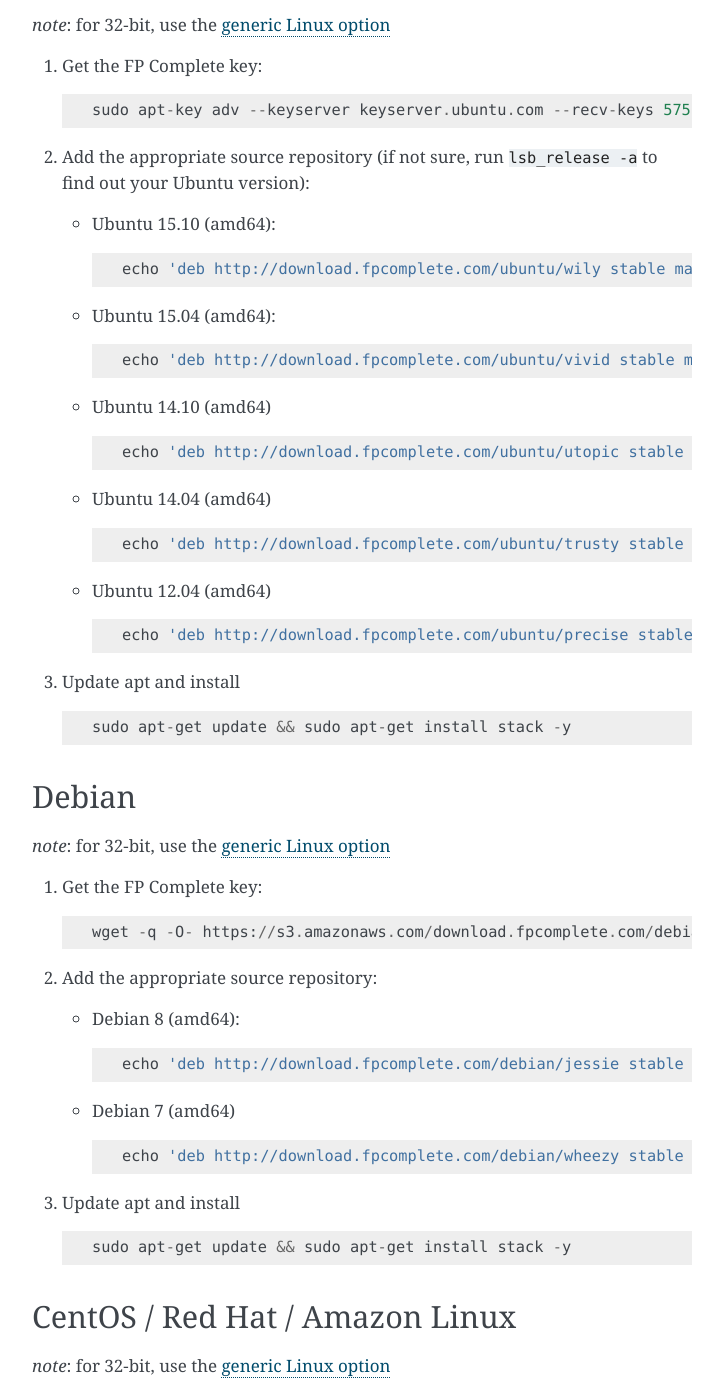
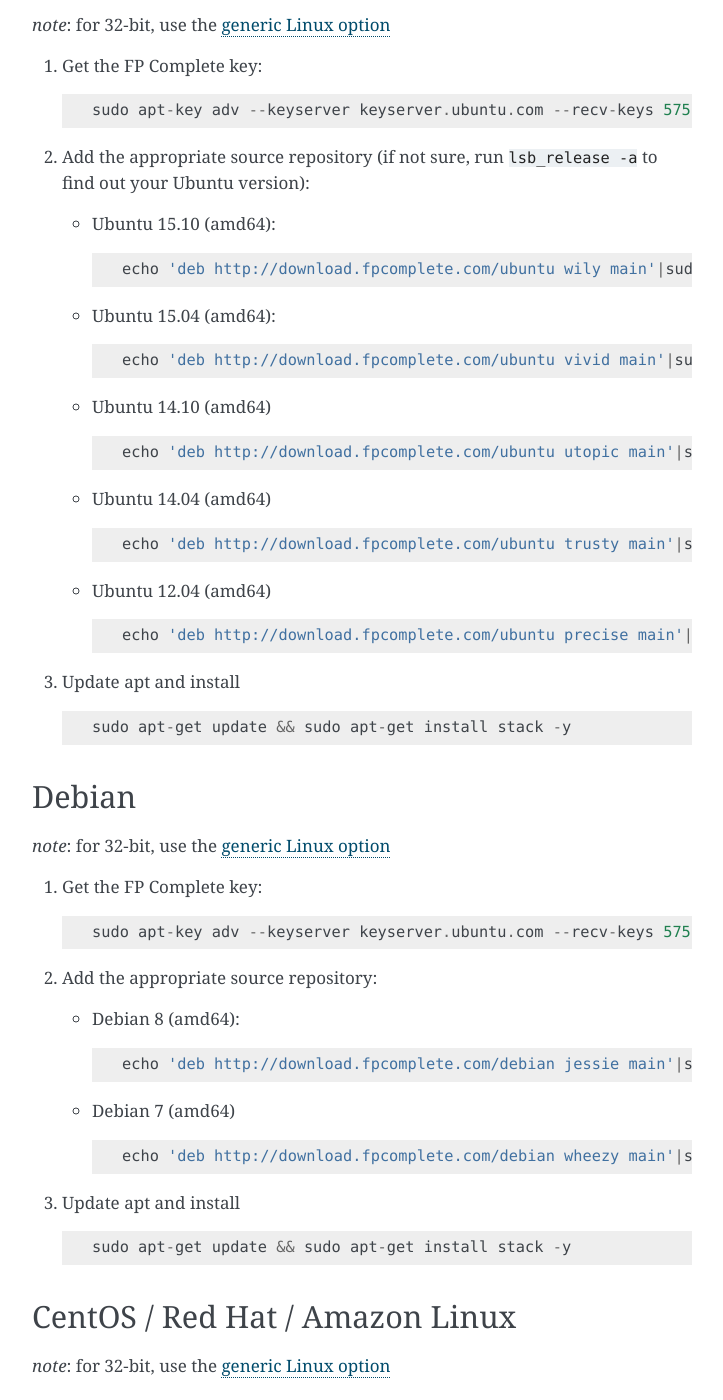
Before and after one commit to commercialhaskell/stack, a Sphinx documentation site: the page built from doc/install_and_upgrade.md, in a window 1280 px wide and 1400 px high, scrolled down 1864 px. Shown: the whole window, without its empty margins (388-1111 px from the left). Built offline with Sphinx 7.4.7, drawn with Linux system fonts in a browser that asks for light colours.

Commit message:
Fix Ubuntu source repository: bad URL semantics
fixes #1378

```diff
--- a/doc/install_and_upgrade.md
+++ b/doc/install_and_upgrade.md
@@ -93,23 +93,23 @@
 
       * Ubuntu 15.10 (amd64):
 
-            echo 'deb http://download.fpcomplete.com/ubuntu/wily stable main'|sudo tee /etc/apt/sources.list.d/fpco.list
+            echo 'deb http://download.fpcomplete.com/ubuntu wily main'|sudo tee /etc/apt/sources.list.d/fpco.list
 
       * Ubuntu 15.04 (amd64):
 
-            echo 'deb http://download.fpcomplete.com/ubuntu/vivid stable main'|sudo tee /etc/apt/sources.list.d/fpco.list
+            echo 'deb http://download.fpcomplete.com/ubuntu vivid main'|sudo tee /etc/apt/sources.list.d/fpco.list
 
       * Ubuntu 14.10 (amd64)
 
-            echo 'deb http://download.fpcomplete.com/ubuntu/utopic stable main'|sudo tee /etc/apt/sources.list.d/fpco.list
+            echo 'deb http://download.fpcomplete.com/ubuntu utopic main'|sudo tee /etc/apt/sources.list.d/fpco.list
 
       * Ubuntu 14.04 (amd64)
 
-            echo 'deb http://download.fpcomplete.com/ubuntu/trusty stable main'|sudo tee /etc/apt/sources.list.d/fpco.list
+            echo 'deb http://download.fpcomplete.com/ubuntu trusty main'|sudo tee /etc/apt/sources.list.d/fpco.list
 
       * Ubuntu 12.04 (amd64)
 
-            echo 'deb http://download.fpcomplete.com/ubuntu/precise stable main'|sudo tee /etc/apt/sources.list.d/fpco.list
+            echo 'deb http://download.fpcomplete.com/ubuntu precise main'|sudo tee /etc/apt/sources.list.d/fpco.list
 
  3. Update apt and install
 
@@ -121,17 +121,17 @@
 
  1. Get the FP Complete key:
 
-        wget -q -O- https://s3.amazonaws.com/download.fpcomplete.com/debian/fpco.key | sudo apt-key add -
+        sudo apt-key adv --keyserver keyserver.ubuntu.com --recv-keys 575159689BEFB442
 
  2. Add the appropriate source repository:
 
       * Debian 8 (amd64):
 
-            echo 'deb http://download.fpcomplete.com/debian/jessie stable main'|sudo tee /etc/apt/sources.list.d/fpco.list
+            echo 'deb http://download.fpcomplete.com/debian jessie main'|sudo tee /etc/apt/sources.list.d/fpco.list
 
       * Debian 7 (amd64)
 
-            echo 'deb http://download.fpcomplete.com/debian/wheezy stable main'|sudo tee /etc/apt/sources.list.d/fpco.list
+            echo 'deb http://download.fpcomplete.com/debian wheezy main'|sudo tee /etc/apt/sources.list.d/fpco.list
 
  3. Update apt and install
 
```
Also changed, not shown: doc/MAINTAINER_GUIDE.md (+3 -2 lines), 1 other file.
